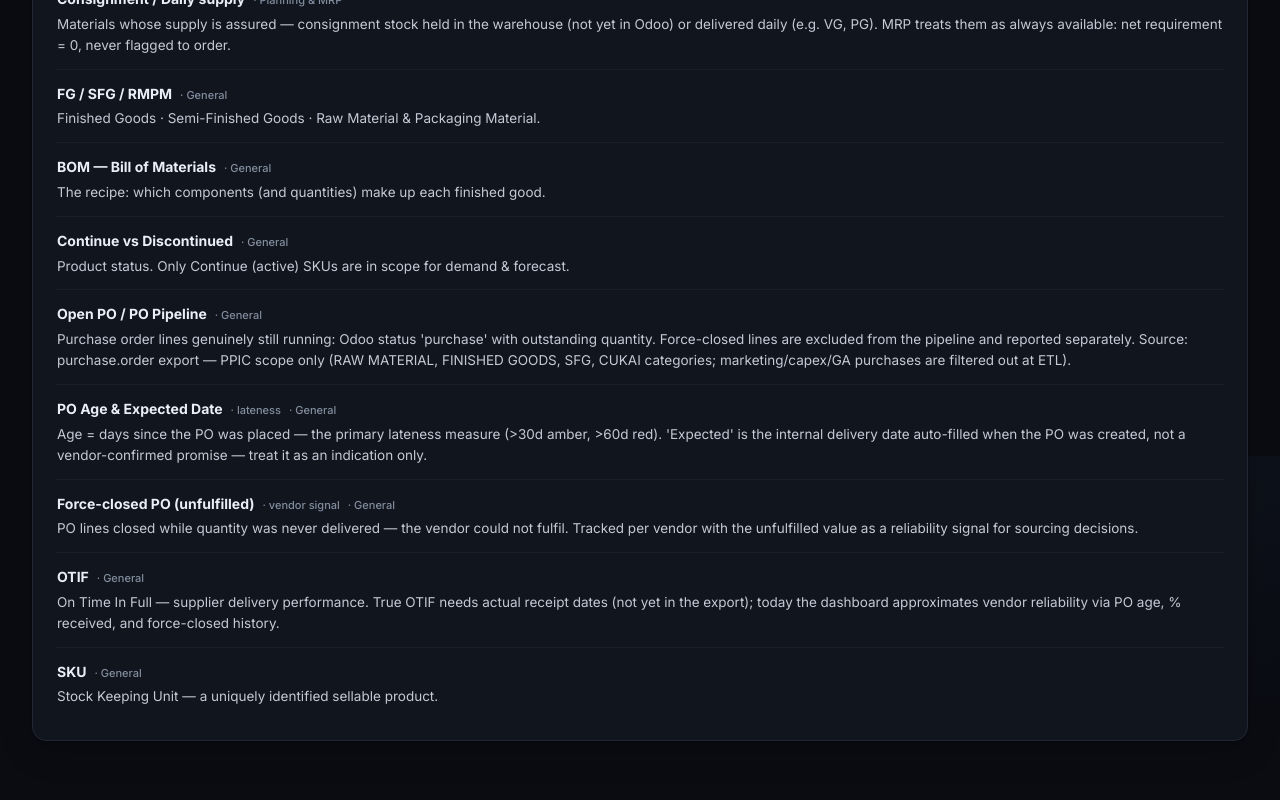
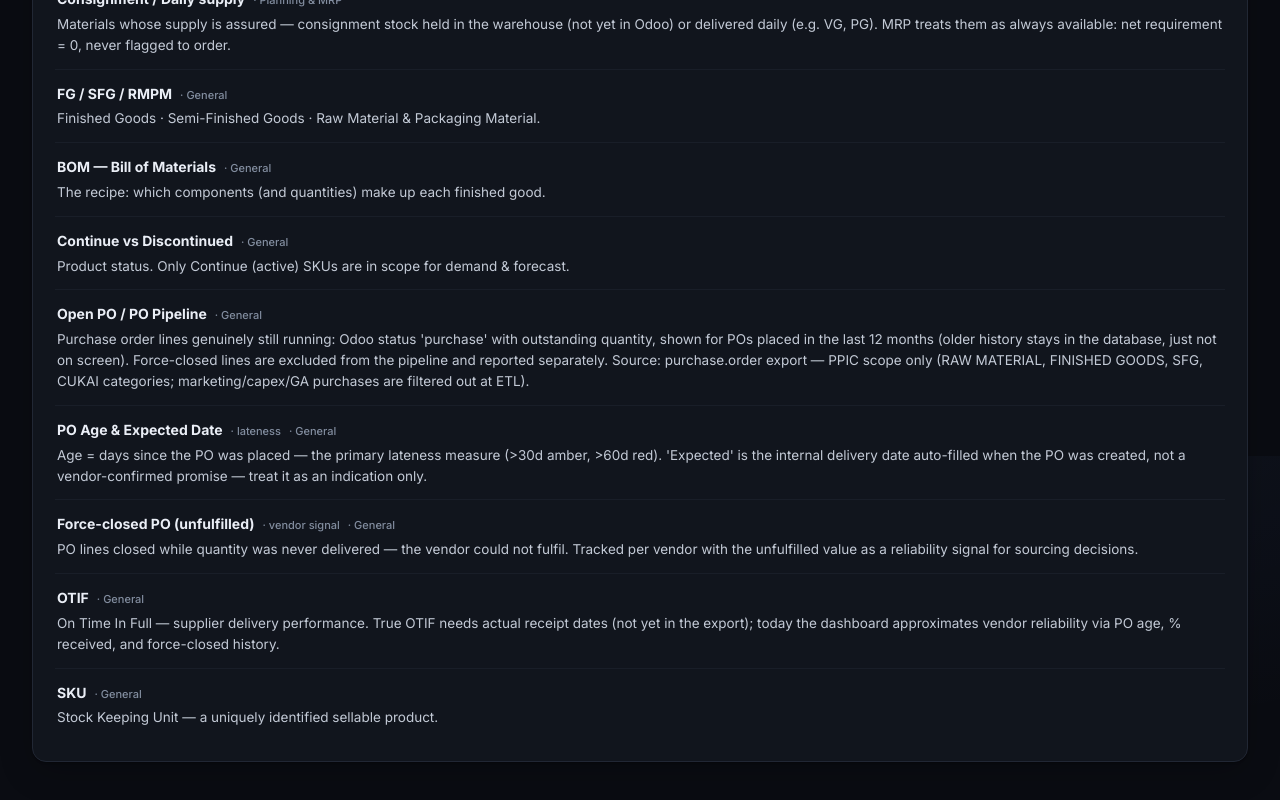
Before and after one commit to mulyanto88-cyber/ppic-dashboard, a Next.js app: page /glossary in a window 1280 px wide. Shown: the part 5944-6744 px from the top of the page. Built offline with nearby package versions, Linux system fonts and the light colour scheme.

Commit message:
Add files via upload

```diff
--- a/app/glossary/page.js
+++ b/app/glossary/page.js
@@ -63,7 +63,7 @@ const TERMS = [
   { group: "General", term: "FG / SFG / RMPM", def: "Finished Goods · Semi-Finished Goods · Raw Material & Packaging Material." },
   { group: "General", term: "BOM — Bill of Materials", def: "The recipe: which components (and quantities) make up each finished good." },
   { group: "General", term: "Continue vs Discontinued", def: "Product status. Only Continue (active) SKUs are in scope for demand & forecast." },
-  { group: "General", term: "Open PO / PO Pipeline", def: "Purchase order lines genuinely still running: Odoo status 'purchase' with outstanding quantity. Force-closed lines are excluded from the pipeline and reported separately. Source: purchase.order export — PPIC scope only (RAW MATERIAL, FINISHED GOODS, SFG, CUKAI categories; marketing/capex/GA purchases are filtered out at ETL)." },
+  { group: "General", term: "Open PO / PO Pipeline", def: "Purchase order lines genuinely still running: Odoo status 'purchase' with outstanding quantity, shown for POs placed in the last 12 months (older history stays in the database, just not on screen). Force-closed lines are excluded from the pipeline and reported separately. Source: purchase.order export — PPIC scope only (RAW MATERIAL, FINISHED GOODS, SFG, CUKAI categories; marketing/capex/GA purchases are filtered out at ETL)." },
   { group: "General", term: "PO Age & Expected Date", tag: "lateness", def: "Age = days since the PO was placed — the primary lateness measure (>30d amber, >60d red). 'Expected' is the internal delivery date auto-filled when the PO was created, not a vendor-confirmed promise — treat it as an indication only." },
   { group: "General", term: "Force-closed PO (unfulfilled)", tag: "vendor signal", def: "PO lines closed while quantity was never delivered — the vendor could not fulfil. Tracked per vendor with the unfulfilled value as a reliability signal for sourcing decisions." },
   { group: "General", term: "OTIF", def: "On Time In Full — supplier delivery performance. True OTIF needs actual receipt dates (not yet in the export); today the dashboard approximates vendor reliability via PO age, % received, and force-closed history." },
--- a/app/po-monitoring/POMonitoringClient.js
+++ b/app/po-monitoring/POMonitoringClient.js
@@ -71,7 +71,7 @@ export default function POMonitoringClient({ kpi, pipeline, gap, vendors, forcec
           <h1 className="page-title">PO Monitoring</h1>
           <div className="page-sub">
             source: purchase.order (Odoo){snapshotDate ? " · snapshot " + snapshotDate : ""} · open = status
-            &quot;purchase&quot; with outstanding · value & dates per line
+            &quot;purchase&quot; with outstanding · showing POs from the last 12 months (full history stays in DB)
           </div>
         </div>
         <a className="btn-export" href="/api/export?view=v_po_pipeline">↓ Export CSV</a>
```
